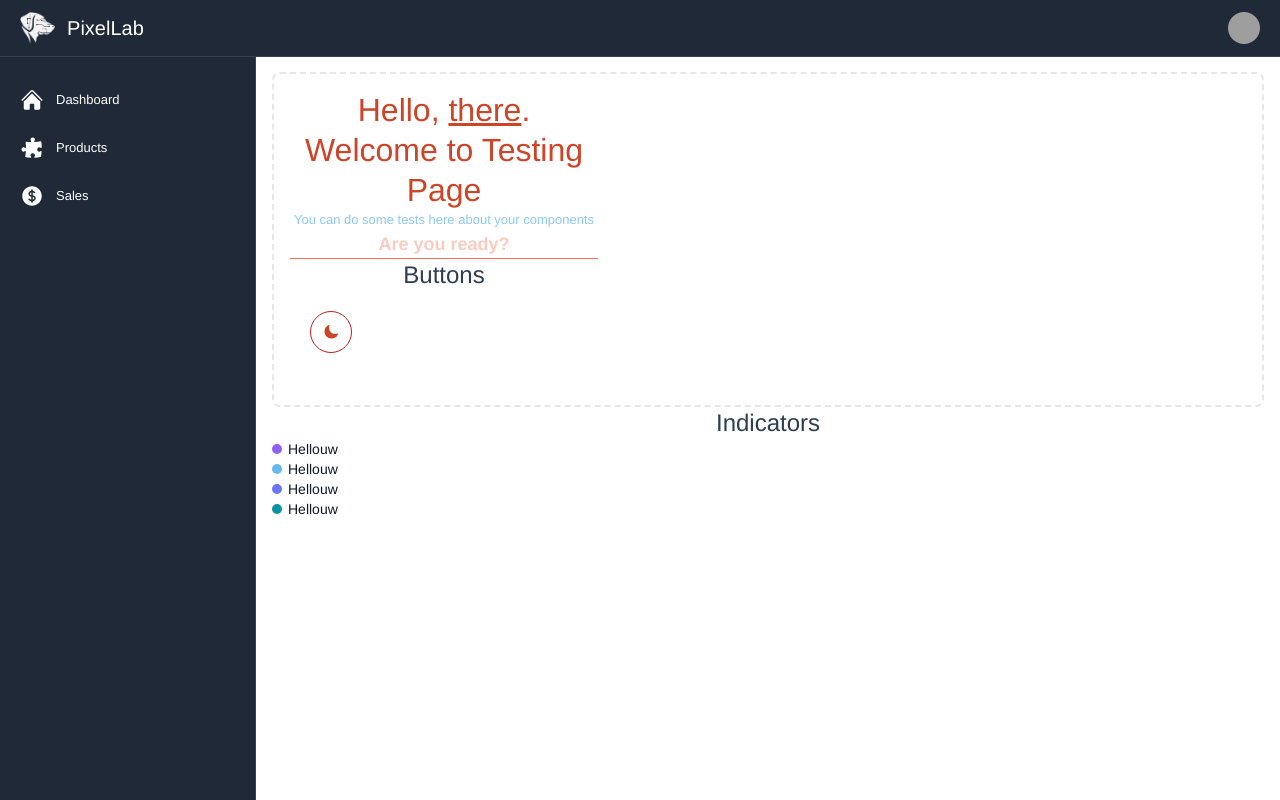
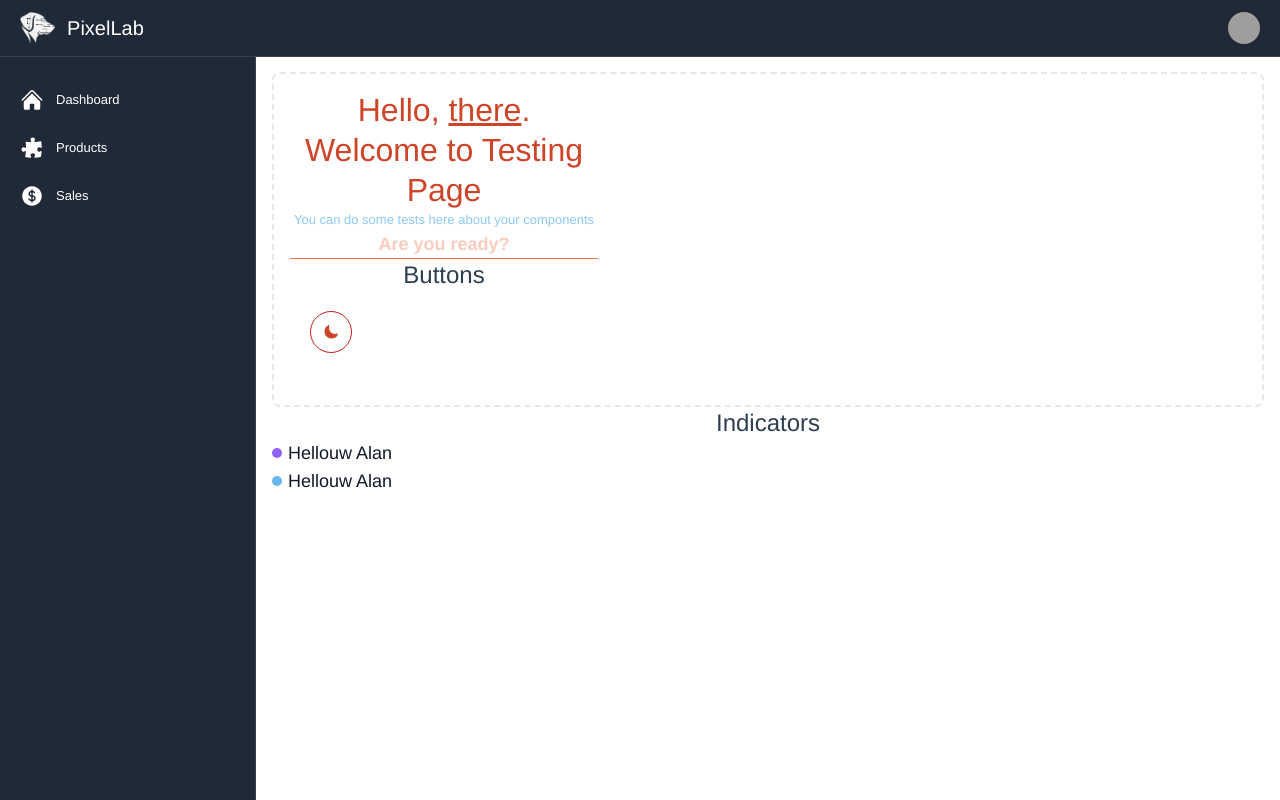
Before and after one commit to KevinZav/Punto-Venta, a Vue app: page /#/testing in a window 1280 px wide. Built offline with nearby package versions, Linux system fonts and the light colour scheme; grey boxes are pictures that could not be loaded.

Commit message:
feat: indicators component

```diff
--- a/src/app/pages/testing/TestingPage.vue
+++ b/src/app/pages/testing/TestingPage.vue
@@ -27,10 +27,24 @@
     </div>
     <div>
       <h3>Indicators</h3>
-      <indicators :variant="'purple'" :text="'Hellouw'"/>
-      <indicators :variant="'blue'" :text="'Hellouw'"/>
-      <indicators :variant="'indigo'" :text="'Hellouw'"/>
-      <indicators :variant="'teal'" :text="'Hellouw'"/>
+      <indicators :variantColor="'purple'">
+        <typography
+          :variant="'body-1'"
+          :color="'black-100'"
+          :text="'Hellouw Alan'"
+          :fontBold="false">
+        </typography>
+      </indicators>
+
+      <indicators :variantColor="'blue'">
+        <typography
+          :variant="'body-1'"
+          :color="'black-100'"
+          :text="'Hellouw Alan'"
+          :fontBold="false">
+        </typography>
+      </indicators>
+
     </div>
   </div>
 </template>
--- a/src/app/shared/modules/components/Indicators/Indicators.vue
+++ b/src/app/shared/modules/components/Indicators/Indicators.vue
@@ -1,13 +1,25 @@
 <template>
-        <span class="flex items-center text-sm font-medium text-gray-900 dark:text-white"><span :class="assignClass"></span>{{text}}</span>
+        <span class="flex items-center text-sm font-medium text-gray-900 dark:text-white">
+            <span :class="assignClassColor">
+        </span>
+            <tag-typography v-if="!!text" :class="assignClass" :variant="variant">{{ text }}</tag-typography>
+            <tag-typography v-else :class="assignClass" :variant="variant"><slot></slot></tag-typography>
+        </span>
 </template>
 
 <script>
+
+import { typographyTags } from '@/app/shared/constants'
+import TagTypography from '@/app/shared/modules/components/Typography/TagTypography.vue'
 import {indicatorsTypes} from '@/app/shared/constants/indicators-types';
+
 export default {
     name: 'IndicatorsComponent',
+    components: {
+        TagTypography,
+    },
     props:{
-        variant: {
+        variantColor: {
             type: String,
             required: true,
             validator (value) {
@@ -15,16 +27,37 @@ export default {
             }
         },
         text: {
-            type: String
+            type: String,
         },
+        variant: {
+            type: String,
+            default: 'h1',
+            validator (value) {
+                return typographyTags.includes(value)
+            }
+        },
+        fontBold: {
+            type: Boolean,
+            default: false
+        },
+            color: {
+            type: String,
+        },
+        extraStyles: {
+            type: String,
+            default: ''
+        }
+
     },
     computed: {
+        assignClassColor () {
+            return `indicator indicator-${this.variantColor}`
+        },
         assignClass () {
-            return `indicator indicator-${this.variant}`
+            const { color, extraStyles, fontBold} = this
+
+            return `${extraStyles} ${color ? `text-${color}` : ''} ${fontBold ? 'bold' : ''}`
         }
-    },
-    mounted() {
-        console.log(this.assignClass)
     },
 }
 </script>
```
